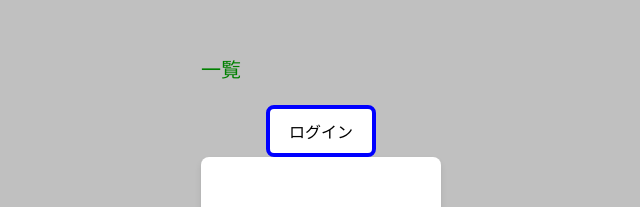
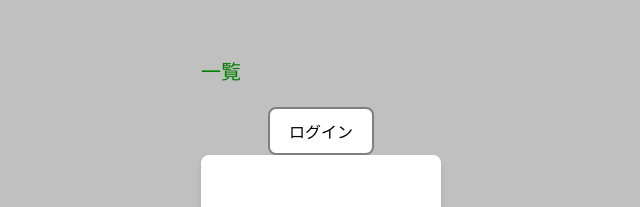
Before and after one commit to y-kawahara-gs/react-spa-memo-app, a React (Vite) app: page / in a window 1280 px wide. Shown: the part 184-391 px from the top of the page, without its empty margins (319-959 px from the left). Built offline with nearby package versions, Linux system fonts and the light colour scheme.

Commit message:
refactor: ContextをApp.jsxが直接exportしないようにカスタムフックを実装

```diff
--- a/src/App.jsx
+++ b/src/App.jsx
@@ -1,7 +1,8 @@
-import { useState, useContext } from "react";
+import { useState } from "react";
 import MemoEditor from "./components/MemoEditor.jsx";
 import MemoList from "./components/MemoList.jsx";
-import { LoginContext } from "./contexts/LoginContext.jsx";
+import { LoginProvider } from "./components/LoginProvider.jsx";
+import { useLogin } from "./hooks/useLogin.jsx";
 import "./App.css";
 
 const memosStorage = {
@@ -10,11 +11,10 @@ const memosStorage = {
 };
 
 function App() {
-  const [isLogin, setIsLogin] = useState(false);
   return (
-    <LoginContext.Provider value={{ isLogin, setIsLogin }}>
+    <LoginProvider>
       <Home />
-    </LoginContext.Provider>
+    </LoginProvider>
   );
 }
 
@@ -23,7 +23,7 @@ function Home() {
     return memosStorage.get() || [];
   });
   const [targetId, setTargetId] = useState(null);
-  const { isLogin, setIsLogin } = useContext(LoginContext);
+  const { isLogin, toggleLogin } = useLogin();
   const targetMemo = memos.find((memo) => memo.id === targetId);
   const newMemo = {
     id: self.crypto.randomUUID(),
@@ -70,7 +70,7 @@ function Home() {
   return (
     <div>
       <p>一覧</p>
-      <button className="" onClick={() => setIsLogin((prev) => !prev)}>
+      <button className="grey-border" onClick={toggleLogin}>
         {isLogin ? "ログアウト" : "ログイン"}
       </button>
       <div className="window">
--- /dev/null
+++ b/src/components/LoginProvider.jsx
@@ -0,0 +1,13 @@
+import { useState } from "react";
+import { LoginContext } from "../contexts/LoginContext.jsx";
+
+export const LoginProvider = ({ children }) => {
+  const [isLogin, setLogin] = useState(false);
+  const toggleLogin = () => setLogin((prev) => !prev);
+
+  return (
+    <LoginContext.Provider value={{ isLogin, toggleLogin }}>
+      {children}
+    </LoginContext.Provider>
+  );
+};
--- a/src/components/MemoEditor.jsx
+++ b/src/components/MemoEditor.jsx
@@ -1,5 +1,5 @@
-import { useState, useContext } from "react";
-import { LoginContext } from "../contexts/LoginContext.jsx";
+import { useState } from "react";
+import { useLogin } from "../hooks/useLogin.jsx";
 import Button from "./Button.jsx";
 
 export default function MemoEditor({
@@ -14,7 +14,7 @@ export default function MemoEditor({
     id: memo.id,
     content,
   };
-  const { isLogin } = useContext(LoginContext);
+  const { isLogin } = useLogin();
 
   return (
     <>
--- a/src/components/MemoList.jsx
+++ b/src/components/MemoList.jsx
@@ -1,8 +1,7 @@
-import { useContext } from "react";
-import { LoginContext } from "../contexts/LoginContext.jsx";
+import { useLogin } from "../hooks/useLogin.jsx";
 
 export default function MemoList({ memos, onSetId, onClick }) {
-  const { isLogin } = useContext(LoginContext);
+  const { isLogin } = useLogin();
   return (
     <>
       <ul>
@@ -14,7 +13,11 @@ export default function MemoList({ memos, onSetId, onClick }) {
           </li>
         ))}
         <li>
-          {isLogin && <button className="grey-border" onClick={() => onSetId("new")}>追加</button>}
+          {isLogin && (
+            <button className="grey-border" onClick={() => onSetId("new")}>
+              追加
+            </button>
+          )}
         </li>
       </ul>
     </>
--- /dev/null
+++ b/src/hooks/useLogin.jsx
@@ -0,0 +1,4 @@
+import { useContext } from "react";
+import { LoginContext } from "../contexts/LoginContext.jsx";
+
+export const useLogin = () => useContext(LoginContext);
```
